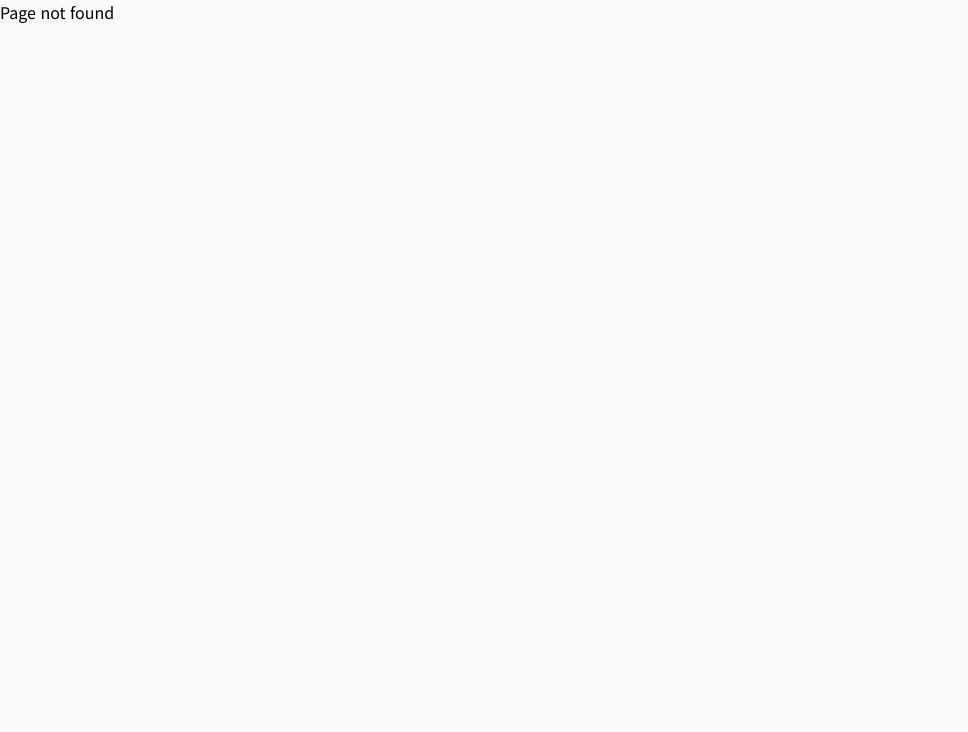
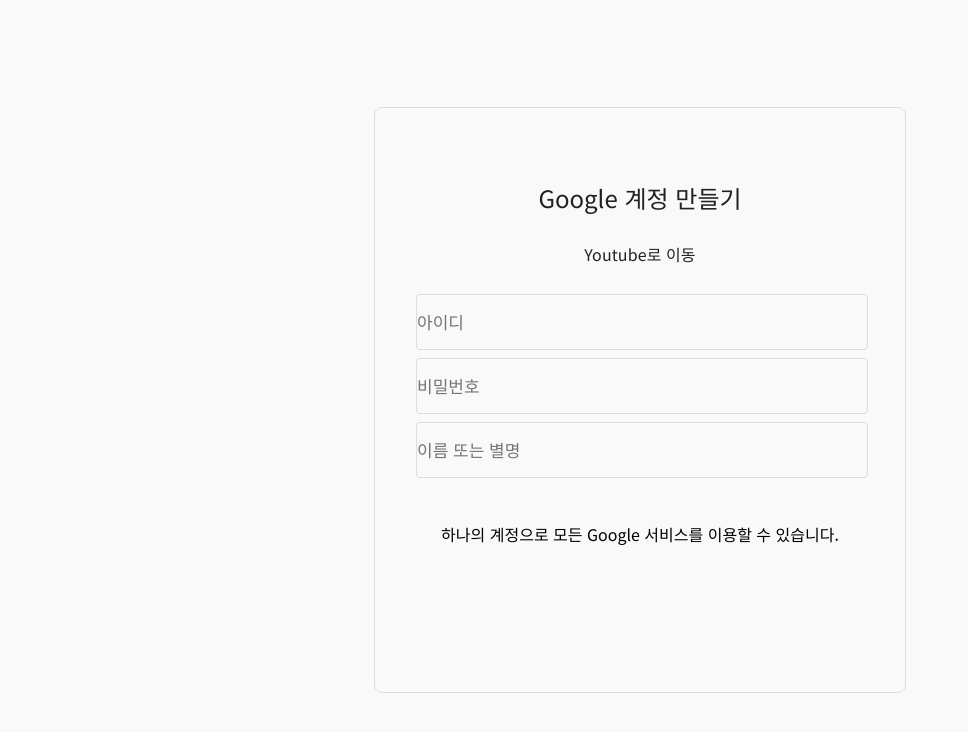
Before and after one commit to 2hoyeong/youtube_clone_client, a React (Create React App) app: page /regist in a window 1280 px wide. Before the commit this address had no page. Shown: the top 732 px of the page, without its empty margins (0-968 px from the left). Built offline with nearby package versions, Linux system fonts and the light colour scheme.

Commit message:
feat : 회원가입 페이지 생성
회원가입 페이지를 생성하고 라우팅

```diff
--- a/src/App.js
+++ b/src/App.js
@@ -5,6 +5,7 @@
 import VideoWatch from './pages/VideoWatch';
 import Login from './pages/Login';
 import NotFoundPage from './pages/NotFoundPage';
+import Regist from './pages/Regist';
 
 const App = () => {
   return (
@@ -14,6 +15,7 @@
         <Route exact path="/" component={Main} />
         <Route exact path="/watch/:videoId" component={VideoWatch} />
         <Route exact path="/login" component={Login} />
+        <Route exact path="/regist" component={Regist} />
         <Route component={NotFoundPage} />
       </Switch>
     </>
--- /dev/null
+++ b/src/pages/Regist.js
@@ -0,0 +1,59 @@
+import React from 'react';
+import styled from 'styled-components';
+import RegistInputs from '../templates/RegistInputs';
+
+const Regist = () => {
+  return (
+    <MaxDiv>
+      <FlexDiv>
+        <TitleDiv>Google 계정 만들기</TitleDiv>
+        <DescDiv>Youtube로 이동</DescDiv>
+        <RegistInputs />
+        <div>
+          <br />
+          하나의 계정으로 모든 Google 서비스를 이용할 수 있습니다.
+        </div>
+        {/* <LoginRegistButton onClickLoginButton={doLogin} /> */}
+      </FlexDiv>
+    </MaxDiv>
+  );
+};
+
+const MaxDiv = styled.div`
+  width: 100%;
+  height: 100vh;
+  display: flex;
+`;
+
+const FlexDiv = styled.div`
+  display: flex;
+  flex-direction: column;
+  margin: auto;
+  align-items: center;
+  width: 450px;
+  min-height: 500px;
+  padding: 48px 40px 36px;
+  border: 1px solid #dadce0;
+  border-radius: 8px;
+  & > * {
+    margin: 10px 0;
+  }
+`;
+
+const TitleDiv = styled.div`
+  color: #202124;
+  font-size: 24px;
+  font-weight: 400;
+  line-height: 1.3333;
+  padding-top: 16px;
+`;
+
+const DescDiv = styled.div`
+  color: #202124;
+  font-weight: 400;
+  letter-spacing: 0.1px;
+  line-height: 1.5;
+  padding-top: 8px;
+`;
+
+export default Regist;
```
